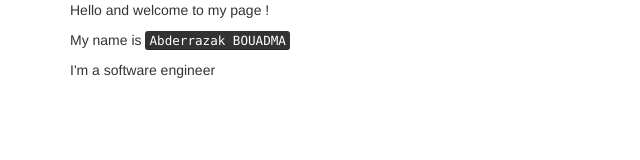
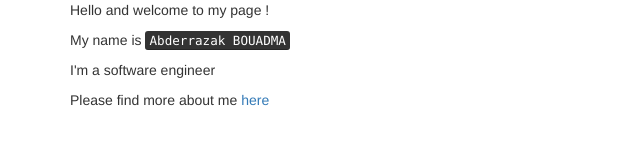
Before and after one commit to abderrazak-bouadma/jpuzzler.github.io, a plain HTML site: page index.html in a window 1280 px wide. Shown: the whole page, without its empty margins (0-640 px from the left). Drawn offline with nearby package versions, Linux system fonts and the light colour scheme.

Commit message:
added link to linkedIn profile

```diff
--- a/index.html
+++ b/index.html
@@ -10,6 +10,7 @@
 		<p>Hello and welcome to my page !</p>
 		<p>My name is <kbd>Abderrazak BOUADMA</kbd></p>
 		<p>I'm a software engineer</p>
+		<p>Please find more about me <a href="https://fr.linkedin.com/in/bouadma">here</a> </p>
 	</div>
 </body>
 <script src="//maxcdn.bootstrapcdn.com/bootstrap/3.2.0/js/bootstrap.min.js"></script>
```
